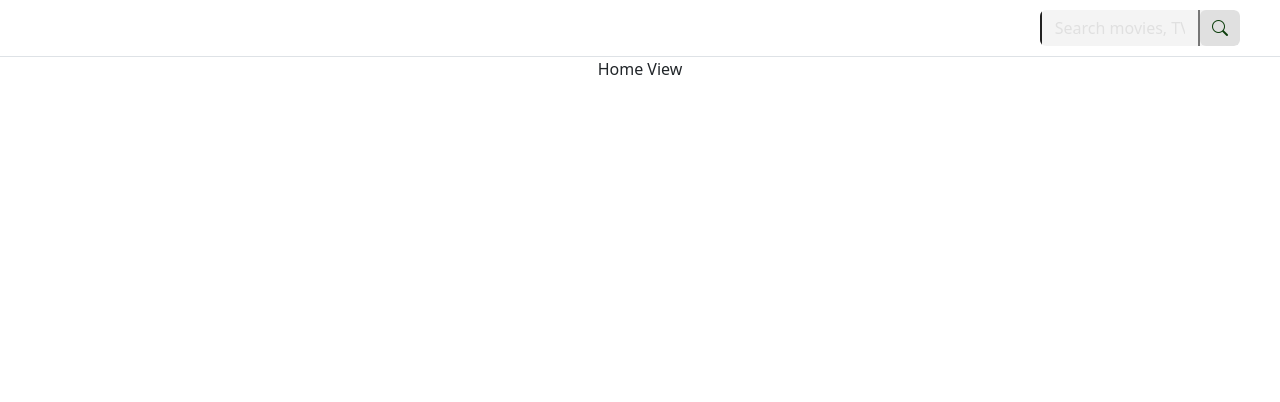
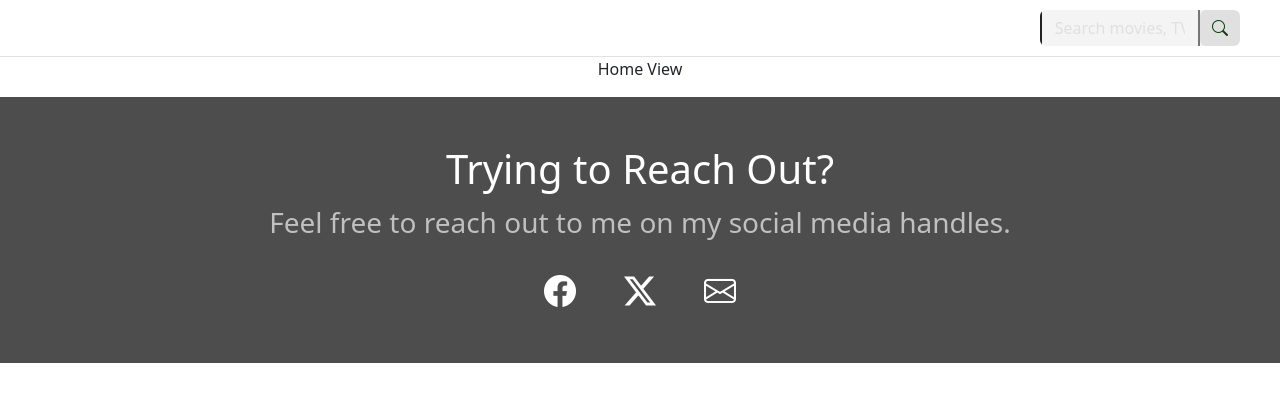
Before and after one commit to mohsina-rifa/PIP-TMDB, a Vue app: page / in a window 1280 px wide. Shown: the top 402 px of the page. Built offline with nearby package versions, Linux system fonts and the light colour scheme.

Commit message:
day-2 : refactor layout to structure Navbar and Footer within sections

```diff
--- a/src/App.vue
+++ b/src/App.vue
@@ -1,11 +1,16 @@
 <script setup lang="ts">
-import Navbar from './components/Navbar.vue';
+import Navbar from "./components/Navbar.vue";
+import Footer from "./components/Footer.vue";
 </script>
 
 <template>
-  <Navbar />
-  <router-view />
+  <section>
+    <Navbar />
+    <router-view />
+  </section>
+  <section>
+    <Footer />
+  </section>
 </template>
 
-<style scoped>
-</style>
+<style scoped></style>
```
